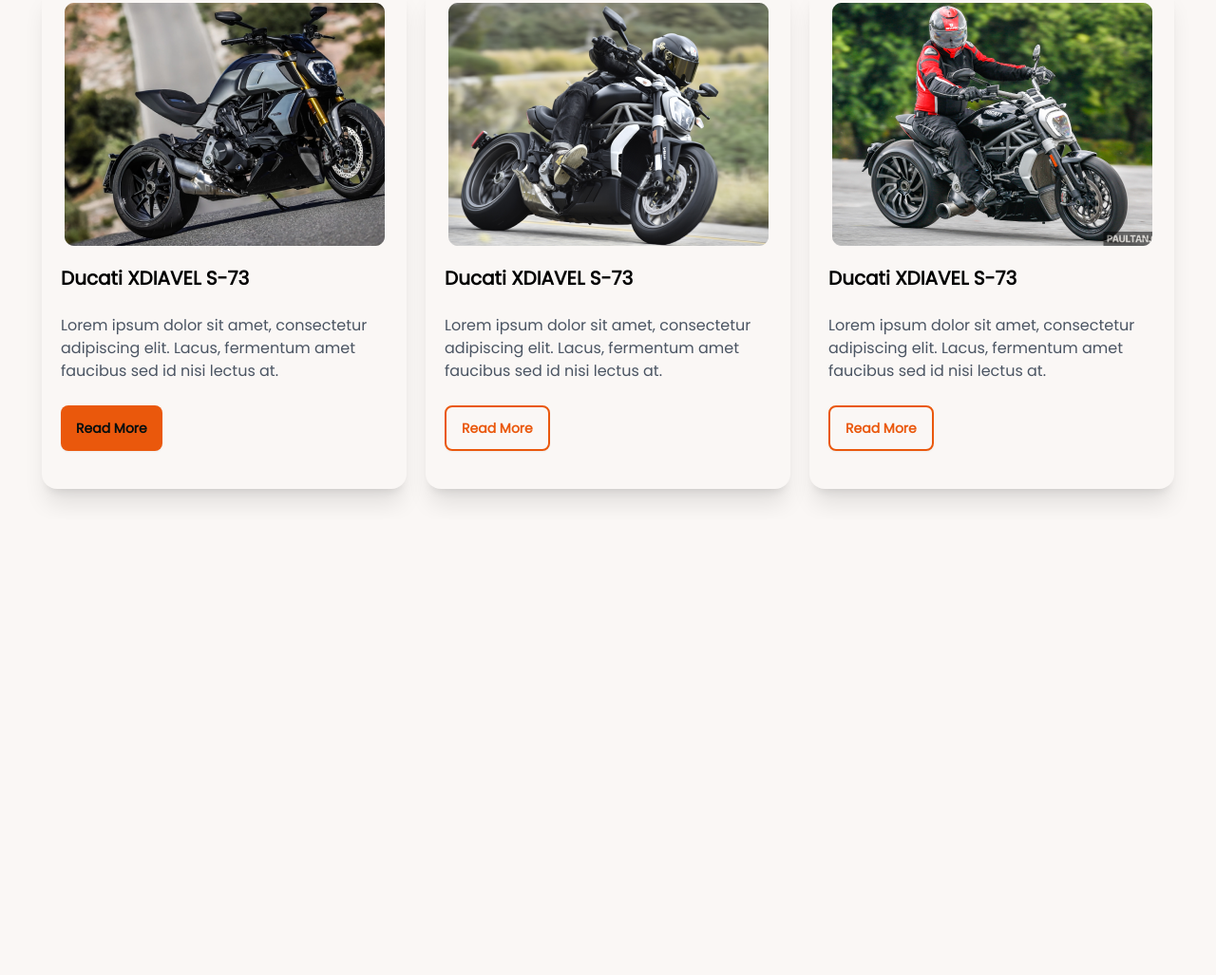
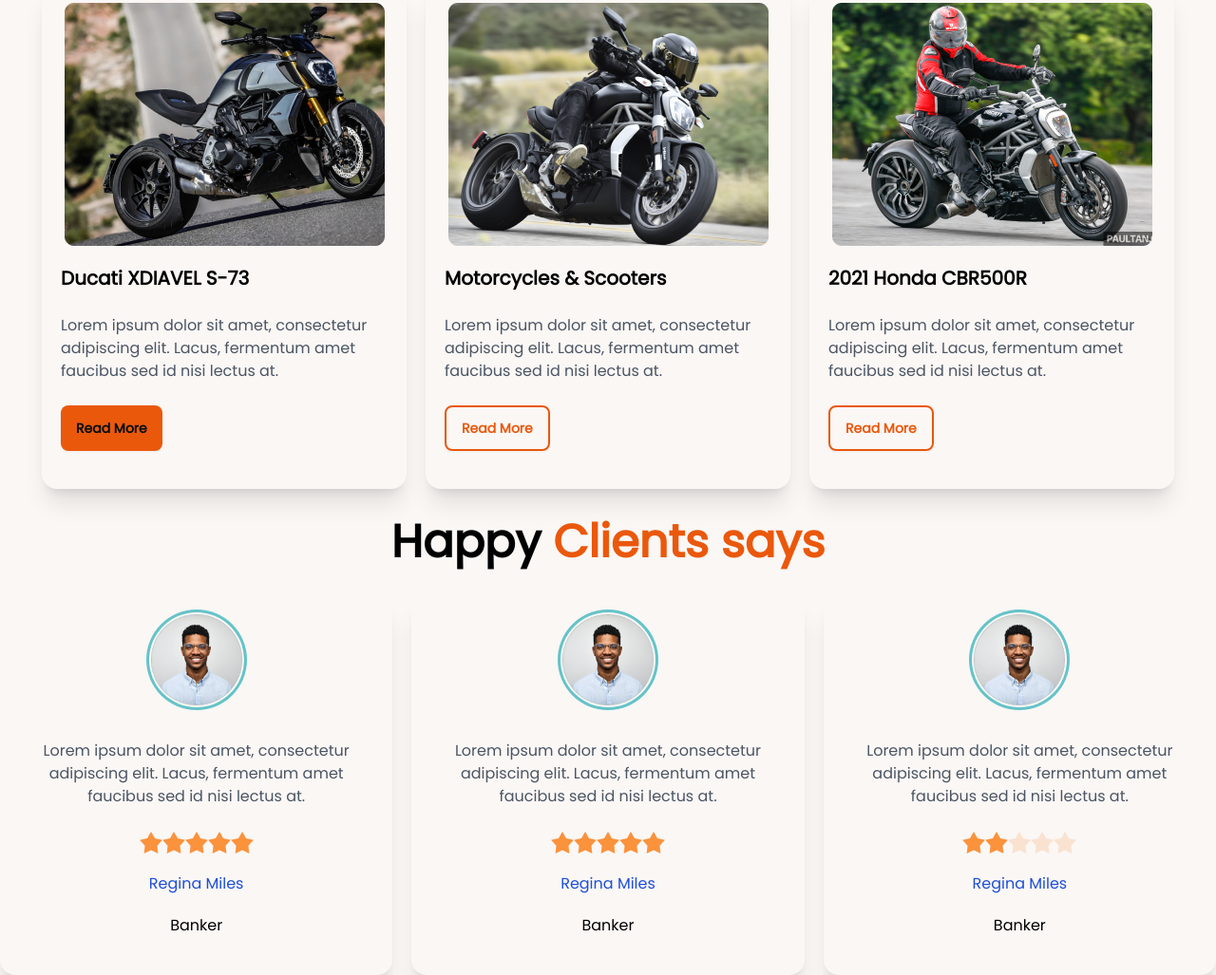
Before and after one commit to rakibhossainofficial/Biker-Zone, a plain HTML site: page index.html in a window 1280 px wide. Shown: the part 1280-2307 px from the top of the page at 95% size. Before the commit the page ends 1827 px from the top, so only its background shows below. Drawn offline with nearby package versions, Linux system fonts and the light colour scheme.

Commit message:
testimonial section done

```diff
--- a/index.html
+++ b/index.html
@@ -28,8 +28,8 @@
       theme: {
         extend: {
           colors: {
-            "clifford":'#da373d',
-            "bike-primay":'#E76F51',
+            "clifford": '#da373d',
+            "bike-primay": '#E76F51',
           }
         }
       }
@@ -44,7 +44,7 @@
       <div class="navbar bg-base-100">
         <div class="flex-1">
           <div class="dropdown">
-            <div tabindex="0" role="button" class="btn btn-ghost lg:hidden">
+            <div tabindex="0" class="lg:hidden">
               <svg xmlns="http://www.w3.org/2000/svg" class="h-5 w-5" fill="none" viewBox="0 0 24 24"
                 stroke="currentColor">
                 <path stroke-linecap="round" stroke-linejoin="round" stroke-width="2" d="M4 6h16M4 12h8m-8 6h16" />
@@ -59,7 +59,7 @@
               <li><a>Contact</a></li>
             </ul>
           </div>
-          <a class="btn btn-ghost text-xl">daisyUI</a>
+          <a class="text-black font-bold text-3xl">Biker Zone</a>
         </div>
         <div class=" hidden lg:flex">
           <ul class="menu menu-horizontal px-1">
@@ -168,7 +168,8 @@
           </figure>
           <div class="card-body p-5">
             <h2 class="card-title text-black">Ducati XDIAVEL S-73</h2>
-            <p class="text-gray-600 my-4">Lorem ipsum dolor sit amet, consectetur adipiscing elit. Lacus, fermentum amet faucibus sed id nisi lectus at.</p>
+            <p class="text-gray-600 my-4">Lorem ipsum dolor sit amet, consectetur adipiscing elit. Lacus, fermentum amet
+              faucibus sed id nisi lectus at.</p>
             <div class="card-actions justify-start">
               <button class="btn btn-primary rounded-lg bg-orange-600 border-none">Read More</button>
             </div>
@@ -179,10 +180,12 @@
             <img src="./images/others/latest2.png" alt="Shoes" />
           </figure>
           <div class="card-body p-5">
-            <h2 class="card-title text-black">Ducati XDIAVEL S-73</h2>
-            <p class="text-gray-600 my-4">Lorem ipsum dolor sit amet, consectetur adipiscing elit. Lacus, fermentum amet faucibus sed id nisi lectus at.</p>
+            <h2 class="card-title text-black">Motorcycles & Scooters</h2>
+            <p class="text-gray-600 my-4">Lorem ipsum dolor sit amet, consectetur adipiscing elit. Lacus, fermentum amet
+              faucibus sed id nisi lectus at.</p>
             <div class="card-actions justify-start">
-              <button class="btn btn-primary rounded-lg bg-transparent border-2 border-orange-600 text-orange-600">Read More</button>
+              <button class="btn btn-primary rounded-lg bg-transparent border-2 border-orange-600 text-orange-600">Read
+                More</button>
             </div>
           </div>
         </div>
@@ -191,16 +194,91 @@
             <img src="./images/others/latest3.png" alt="Shoes" />
           </figure>
           <div class="card-body p-5">
-            <h2 class="card-title text-black">Ducati XDIAVEL S-73</h2>
-            <p class="text-gray-600 my-4">Lorem ipsum dolor sit amet, consectetur adipiscing elit. Lacus, fermentum amet faucibus sed id nisi lectus at.</p>
+            <h2 class="card-title text-black">2021 Honda CBR500R</h2>
+            <p class="text-gray-600 my-4">Lorem ipsum dolor sit amet, consectetur adipiscing elit. Lacus, fermentum amet
+              faucibus sed id nisi lectus at.</p>
             <div class="card-actions justify-start">
-              <button class="btn btn-primary rounded-lg bg-transparent border-2 border-orange-600 text-orange-600">Read More</button>
+              <button class="btn btn-primary rounded-lg bg-transparent border-2 border-orange-600 text-orange-600">Read
+                More</button>
             </div>
           </div>
         </div>
       </div>
     </section>
 
+    <!-- -- testimonial section --  -->
+
+    <section class="flex flex-col justify-center  items-center">
+      <h3 class="text-3xl md:text-5xl font-bold text-black">Happy <span class="text-orange-600">Clients says</span></h3>
+      <!-- -- -- card -- --  -->
+
+      <div class="grid grid-cols-1 md:grid-cols-2 lg:grid-cols-3 gap-5 mt-8">
+
+        <div class="card bg-base-100  shadow-xl py-5 flex items-center justify-between text-center ">
+          <div class="avatar">
+            <div class="ring-primary ring-offset-base-100 w-24 rounded-full ring ring-offset-2">
+              <img src="./images/others/user-1.png" />
+            </div>
+          </div>
+          <div class="card-body p-5 text-center flex items-center justify-center">
+            <p class="text-gray-600 my-4">Lorem ipsum dolor sit amet, consectetur adipiscing elit. Lacus, fermentum amet
+              faucibus sed id nisi lectus at.</p>
+            <div class="rating">
+              <input type="radio" name="rating-2" class="mask mask-star-2 bg-orange-400" />
+              <input type="radio" name="rating-2" class="mask mask-star-2 bg-orange-400" checked="checked" />
+              <input type="radio" name="rating-2" class="mask mask-star-2 bg-orange-400" />
+              <input type="radio" name="rating-2" class="mask mask-star-2 bg-orange-400" />
+              <input type="radio" name="rating-2" class="mask mask-star-2 bg-orange-400" />
+            </div>
+            <a class="text-blue-700 my-3" href="#">Regina Miles</a>
+            <h6 class="text-black">Banker</h6>
+          </div>
+        </div>
+        <div class="card bg-base-100  shadow-xl py-5 flex items-center justify-between text-center ">
+          <div class="avatar">
+            <div class="ring-primary ring-offset-base-100 w-24 rounded-full ring ring-offset-2">
+              <img src="./images/others/user-1.png" />
+            </div>
+          </div>
+          <div class="card-body p-5 text-center flex items-center justify-center">
+            <p class="text-gray-600 my-4">Lorem ipsum dolor sit amet, consectetur adipiscing elit. Lacus, fermentum amet
+              faucibus sed id nisi lectus at.</p>
+            <div class="rating">
+              <input type="radio" name="rating-2" class="mask mask-star-2 bg-orange-400" />
+              <input type="radio" name="rating-2" class="mask mask-star-2 bg-orange-400" checked="checked" />
+              <input type="radio" name="rating-2" class="mask mask-star-2 bg-orange-400" />
+              <input type="radio" name="rating-2" class="mask mask-star-2 bg-orange-400" />
+              <input type="radio" name="rating-2" class="mask mask-star-2 bg-orange-400" />
+            </div>
+            <a class="text-blue-700 my-3" href="#">Regina Miles</a>
+            <h6 class="text-black">Banker</h6>
+          </div>
+        </div>
+        <div class="card bg-base-100  shadow-xl py-5 flex items-center justify-between text-center ">
+          <div class="avatar">
+            <div class="ring-primary ring-offset-base-100 w-24 rounded-full ring ring-offset-2">
+              <img src="./images/others/user-1.png" />
+            </div>
+          </div>
+          <div class="card-body p-5 text-center flex items-center justify-center">
+            <p class="text-gray-600 my-4">Lorem ipsum dolor sit amet, consectetur adipiscing elit. Lacus, fermentum amet
+              faucibus sed id nisi lectus at.</p>
+            <div class="rating">
+              <input type="radio" name="rating-2" class="mask mask-star-2 bg-orange-400" />
+              <input type="radio" name="rating-2" class="mask mask-star-2 bg-orange-400" checked="checked" />
+              <input type="radio" name="rating-2" class="mask mask-star-2 bg-orange-400" />
+              <input type="radio" name="rating-2" class="mask mask-star-2 bg-orange-400" />
+              <input type="radio" name="rating-2" class="mask mask-star-2 bg-orange-400" />
+            </div>
+            <a class="text-blue-700 my-3" href="#">Regina Miles</a>
+            <h6 class="text-black">Banker</h6>
+          </div>
+        </div>
+
+      </div>
+    </section>
+
+
   </main>
 </body>
 
```
Lines whose indentation alone changed are shown as unchanged.
